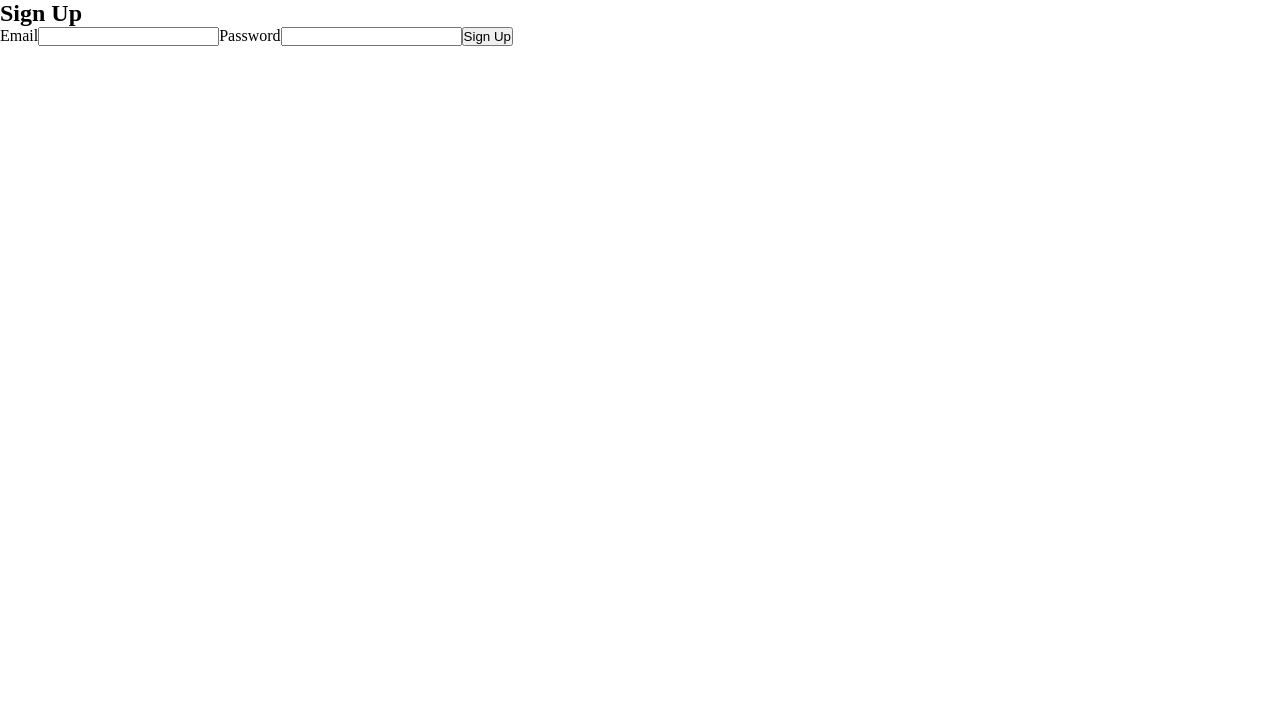
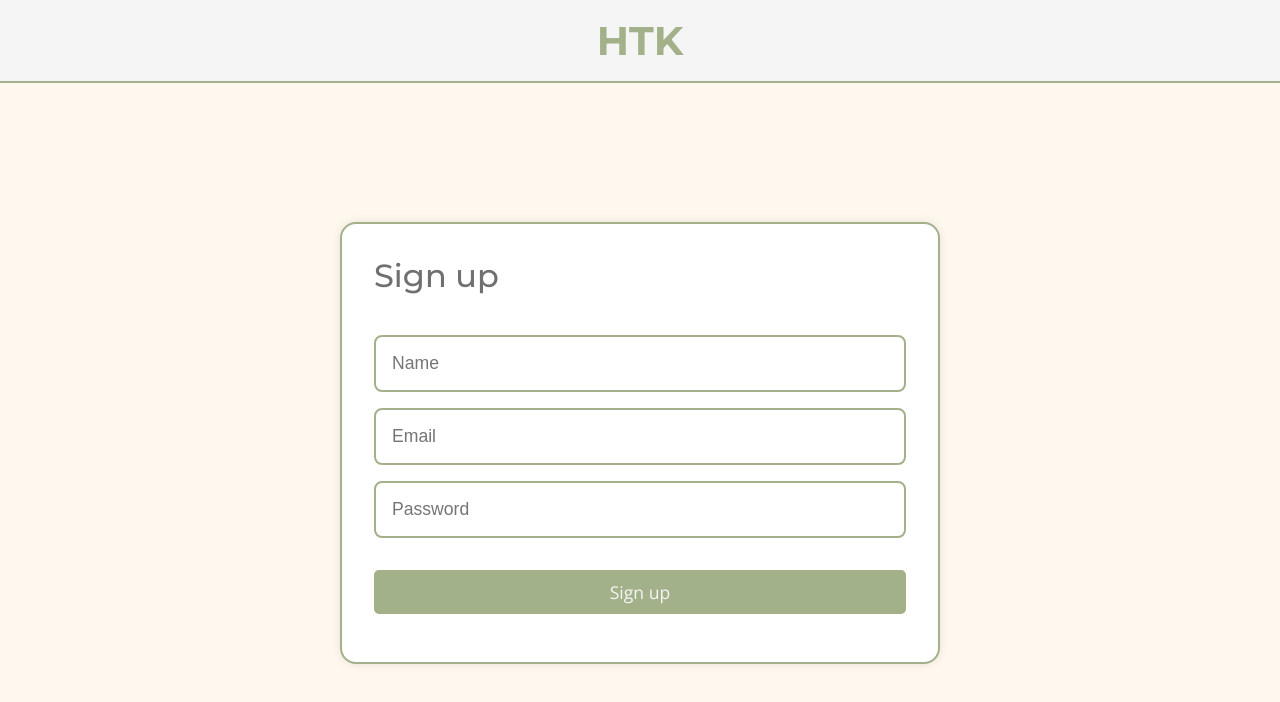
Before and after one commit to Gui-Fernandes21/front-habit-tracker, a Nuxt app: page /signup in a window 1280 px wide. Shown: the top 702 px of the page. Built offline with nearby package versions, Linux system fonts and the light colour scheme.

Commit message:
signup page complete

```diff
--- a/components/TheNav.vue
+++ b/components/TheNav.vue
@@ -1,6 +1,6 @@
 <template>
 	<nav>
-    <div class="logo">
+		<div class="logo" @click="$router.push('/')">
 			<h1>HTK</h1>
 		</div>
 	</nav>
@@ -17,8 +17,12 @@ nav {
 	color: var(--white);
 }
 
+.logo {
+  cursor: pointer;
+}
+
 .logo h1 {
-  font-size: 2rem;
+	font-size: 2.5rem;
 	font-family: "Montserrat", sans-serif;
 	color: var(--primary);
 	user-select: none;
--- a/pages/signup.vue
+++ b/pages/signup.vue
@@ -1,24 +1,77 @@
 <script setup lang="ts">
 import { ref } from 'vue';
 
-const email = ref();
-const password = ref();
+const email = ref('');
+const password = ref('');
+const name = ref('');
 
 const signup = () => {
-
+  console.log(email.value, password.value);
 }
-
 </script>
 
 <template>
+  <TheNav />
+
   <section>
-    <h1>Sign Up</h1>
-    <form @submit.prevent="signup">
-      <label for="email">Email</label>
-      <input type="email" id="email" v-model="email" required />
-      <label for="password">Password</label>
-      <input type="password" id="password" v-model="password" required />
-      <button>Sign Up</button>
-    </form>
+
+    <div class="modal">
+      <h1>Sign up</h1>
+      <form @submit.prevent="signup">
+        <input type="text" placeholder="Name" id="name" v-model="name" required />
+        <input type="email" placeholder="Email" id="email" v-model="email" required />
+        <input type="password" placeholder="Password" id="password" v-model="password" required />
+        <button class="primary-btn">Sign up</button>
+      </form>
+    </div>
   </section>
+
 </template>
+
+<style scoped>
+section {
+  background-color: #FFF8EE;
+  min-height: 90vh;
+
+  display: grid;
+  place-items: center;
+}
+.modal {
+  width: 60%;
+  max-width: 600px;
+  padding: 2rem;
+
+  background-color: #FFF;
+  border: 2px solid var(--primary);
+  border-radius: 1rem;
+  box-shadow: 0 0 10px rgba(0, 0, 0, 0.1);
+}
+
+h1 {
+  font-size: 2rem;
+  font-family: "Montserrat", sans-serif;
+  font-weight: 500;
+
+  color: var(--dark-light);
+  margin-bottom: 1rem;
+}
+
+form {
+  display: flex;
+  flex-direction: column;
+  gap: 1rem;
+  margin-top: 2.5rem;
+}
+
+input {
+  padding: 1rem 1rem;
+  border: 2px solid var(--primary);
+  border-radius: 0.5rem;
+  font-size: 1.1rem;
+}
+
+button {
+  margin: 1rem 0;
+  font-size: 1.1rem;
+}
+</style>
```
Lines whose indentation alone changed are shown as unchanged.
